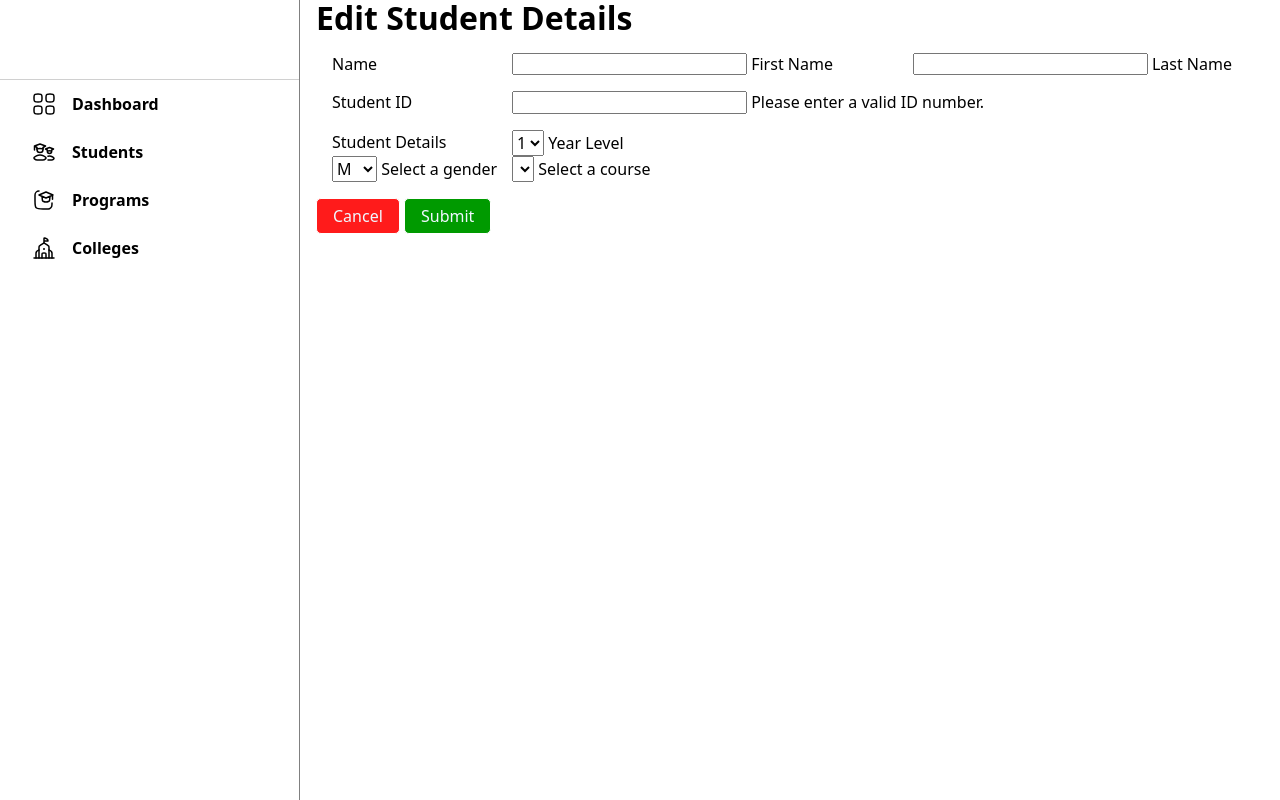
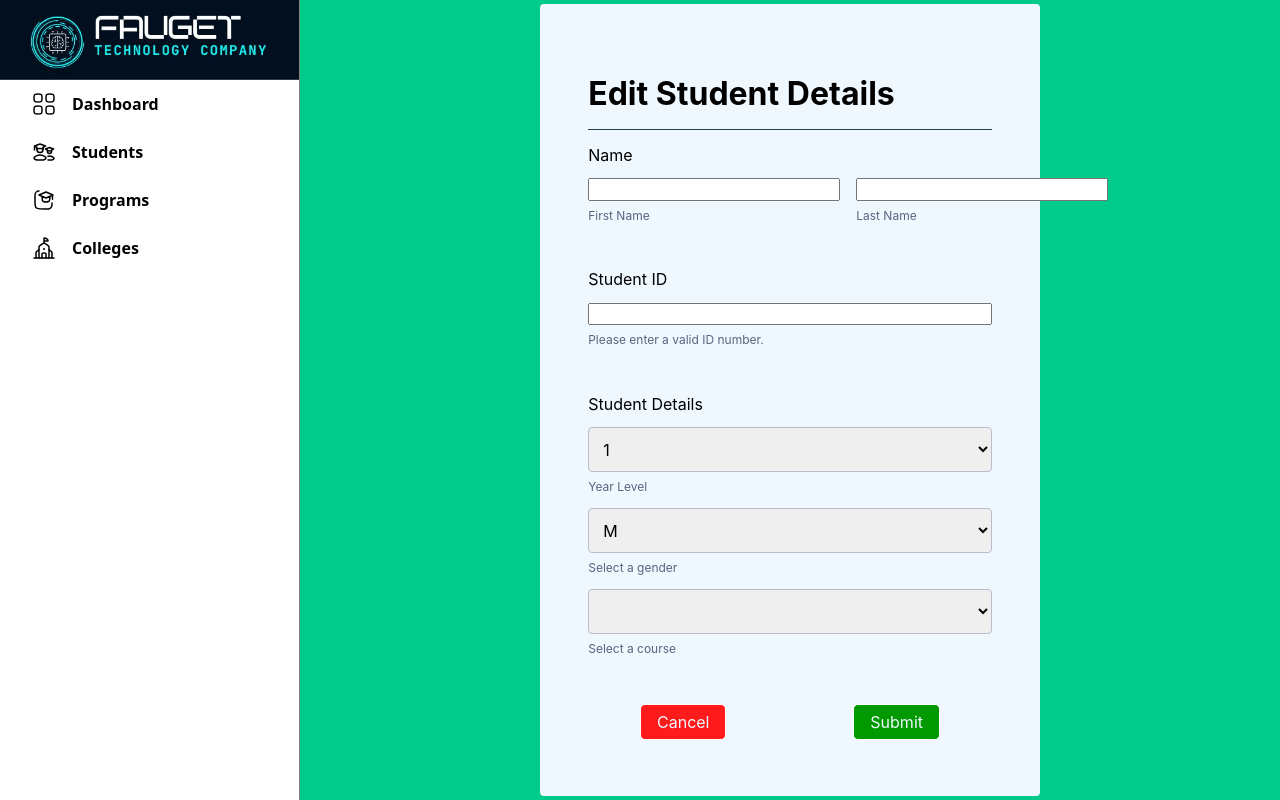
Before and after one commit to KishonShrill/flask-students-mysql, a Flask app: template app/templates/crud_blueprint/editStudent.html in a window 1280 px wide. Run offline with Flask 3, Linux system fonts and the light colour scheme; the template is opened without the code that fills it: values that come from a table or form of the project are taken from there, others are empty.

Commit message:
[CSS,JS] dynamic url and added stylings

```diff
--- a/app/static/css/main.css
+++ b/app/static/css/main.css
@@ -9,22 +9,29 @@
 
 body {
   height: 100vh;
+  padding-right: 1rem;
   display: grid;
   gap: 1rem;
   grid-template-columns: 300px 1fr;
   grid-template-areas:
     'aside content'
   ;
+  background-color: #00CB8B;
 }
 
 
 aside {
   grid-area: aside;
   border-right: 1px solid grey;
+  background-color: var(--clr-light);
 }
 .aside__header {
   height: 5rem;
   border-bottom: 1px solid rgba(128, 128, 128, 0.374);
+  background-image: url(../images/logo-banner.jpg);
+  background-repeat: no-repeat;
+  background-size: cover;
+  background-position: 50% 49%;
 }
 .aside__nav {
   display: flex;
@@ -50,8 +57,6 @@ aside {
 
 main {
   grid-area: content;
-
-  margin-right: 1rem;
   display: flex;
   gap: 1rem;
   flex-direction: column;
@@ -64,6 +69,7 @@ main {
   border: 1px solid grey;
   border-top: none;
   border-radius: 0 0 10px 10px;
+  background-color: var(--clr-light);
 }
 .content__header-form {
   width: 100%;
@@ -74,10 +80,11 @@ main {
 .content__table {
   height: calc(100vh - 5rem - 1rem - 1rem);
   display: flex;
+  flex-direction: column;
   border: 1px solid grey;
   border-radius: 10px;
   overflow: hidden;
-  flex-direction: column;
+  background-color: var(--clr-light);
 }
 .content__table > div:nth-child(2) {
   overflow-y: auto;
@@ -87,30 +94,65 @@ main {
   margin-left: 1rem;
   align-items: center;
 }
-.content__table-data-wrapper {
-  height: 100%;
+.content__table-data-wrapper {height: 100%;}
+.gender {
+  padding: 0.25rem 0.5rem;
+  border-radius: 5px;
 }
-
-/* *This has been moved to utils.css  */
-/* *This has been moved to utils.css  */
-/* *This has been moved to utils.css  */
-/* .content__table-header {
-  padding-block: 1rem;
-  padding-right: 1.1rem;
-  display: grid;
-  grid-template-columns: 2fr 2fr 2fr 1fr 1fr 1fr 2fr;
-  background-color: #A8B2B8;
-}
-.content__table-data {
-  height: 2rem;
-  margin-bottom: 0.5rem;
-  display: grid;
-  grid-template-columns: 2fr 2fr 2fr 1fr 1fr 1fr 2fr;
-} */
-
 .actions-div {
   height: 100%;
   padding: .5rem 0 .5rem 1rem;
   display: flex;
   gap: .5rem;
 }
+.actions-div button:hover .icon {
+  color: black;
+  filter: invert(0) brightness(0) saturate(100%);
+}
+
+/* Student Edit Form */
+/* Student Edit Form */
+/* Student Edit Form */
+.edit-form-header {
+  margin-bottom: 1rem;
+  padding-bottom: 1rem;
+  border-bottom: 1px solid #29414F;
+}
+.edit-student {
+  width: clamp(500px, 50%, 800px);
+  padding: 0.5rem;
+  justify-self: center;
+  align-self: center;
+  font-family: "Inter", sans-serif;
+  border-radius: 0.25rem;
+  background-color: aliceblue;
+  z-index: 10;
+}
+.edit-student__block {
+  width: 100%;
+  height: auto;
+  padding-block: 3rem;
+  margin: 0;
+  display: flex;
+  flex-direction: column;
+  align-items: center;
+  justify-content: space-between;
+}
+.edit-form-container {
+  width: 90%;
+  margin-block: 1rem;
+  padding-inline: 1rem;
+  display: flex;
+  flex-direction: column;
+}
+.edit-form {
+  display: flex;
+  flex-direction: column;
+  gap: 3rem;
+}
+.edit-form-inputs {
+  width: 100%;
+  margin-top: 0.875rem;
+  display: flex;
+  flex-direction: column;
+}
--- a/app/static/css/utils.css
+++ b/app/static/css/utils.css
@@ -1,19 +1,24 @@
+:root {
+  --clr-light: white;
+}
+
+
 /* Data Styles */
 /* Data Styles */
 /* Data Styles */
 /* students */
 .content__table-header-students {
-  padding-block: 1rem;
+  padding-block: 0.5rem;
   padding-right: 1.1rem;
   display: grid;
-  grid-template-columns: 0.25fr 2fr 2fr 2fr 1fr 1fr 1fr 2fr;
+  grid-template-columns: 0.25fr 2fr 2fr 2fr 1fr 2fr 1fr 2fr;
+  border-bottom: 1px solid #29414F;
   background-color: #A8B2B8;
 }
 .content__table-data-students {
-  height: 2rem;
-  margin-bottom: 0.5rem;
   display: grid;
-  grid-template-columns: 0.25fr 2fr 2fr 2fr 1fr 1fr 1fr 2fr;
+  grid-template-columns: 0.25fr 2fr 2fr 2fr 1fr 2fr 1fr 2fr;
+  border-bottom: 1px solid #29414F;
 }
 /* courses */
 .content__table-header-courses {
@@ -47,7 +52,10 @@
 /* Button Specific Styles */
 /* Button Specific Styles */
 /* Button Specific Styles */
-button {
+button.add,
+button.edit,
+button.delete {
+  height: 2.2744rem;
   padding: 0.5rem 1rem;
   border: none;
   border-radius: 5px;
@@ -72,6 +80,11 @@ button.delete:hover {
   background-color: white;
   border: 1px solid grey;
 }
+button.search {
+  color: black;
+  border: 1px solid grey;
+  background-color: white;
+}
 button.disabled {
   color: black;
   background-color: #b1b1b1;
@@ -80,41 +93,36 @@ button.disabled {
 /* Style Centric Utils */
 /* Style Centric Utils */
 /* Style Centric Utils */
-dialog::backdrop {
-  background: rgba(0, 0, 0, 0.4);
-}
 .relative {position: relative;}
 .absolute {position: absolute;}
-.modal {
-  padding: 0.5rem;
-  top: 50%;
-  left: 50%;
-  translate: -50% -50%;
-  background-color: aliceblue;
-  border-radius: 0.25rem;
-  z-index: 10;
+
+button,
+input#clickAll,
+input#search,
+input.checkbox,
+select {
+  cursor: pointer;
+  height: 45px;
+  padding: 0.625em;
+  border-radius: 4px;
+  border-width: 1px;
+  border-style: solid;
+  border-color: #b8bdc9;
 }
-.modal__block {
-  width: 100%;
-  margin: 0;
-  display: flex;
-  flex-direction: column;
-  align-items: center;
-  justify-content: space-between;
+
+input#search {
+  cursor: text;
 }
-.modal__actions {
-  width: 100%;
+
+label {
+  margin-top: 0.5rem;
+  color: #57647e;
+  font-size: 0.75rem;
+}
+
+.form__actions {
+  width: 300px;
+  margin-top: 2rem;
   display: flex;
   justify-content: space-between;
 }
-.edit-form {
-  margin-block: 1rem;
-  padding-inline: 1rem;
-  display: flex;
-  flex-direction: column;
-}
-.edit-form > div {
-  display: grid;
-  grid-template-columns: 1fr 4fr;
-  align-items: center;
-}
--- a/app/static/js/activeFunctions.js
+++ b/app/static/js/activeFunctions.js
@@ -1,3 +1,14 @@
+function setSearchForm() {
+  const searchForm = document.getElementById('searchForm');
+  const query = document.getElementById('search').value;
+  const college = document.getElementById('searchCollege').value;
+  const selection = document.getElementById('studentSelection').value;
+  // Set the action URL dynamically with the student ID
+  searchForm.action = "/students/search/sort=" + selection + "?q=" + query + "&college=" + college;
+  // Submit the form
+  searchForm.submit();
+}
+
 function toggleAll(source) {
   // Get all checkboxes with class 'checkbox'
   const checkboxes = document.querySelectorAll('.checkbox');
@@ -33,13 +44,23 @@ function toggleButton() {
   });
 }
 
-function submitSingleDeleteModal(studentId) {
-  const modal = document.querySelector("[data-modal-delete]");
-  const studentLabel = document.querySelector("[student-number]");
-  modal.showModal();
+// function submitSingleDeleteModal(studentId) {
+//   const modal = document.querySelector("[data-modal-delete]");
+//   const studentLabel = document.querySelector("[student-number]");
+//   modal.showModal();
 
-  studentLabel.innerText = studentId;
-  studentLabel.style.fontWeight = "bold";
+//   studentLabel.innerText = studentId;
+//   studentLabel.style.fontWeight = "bold";
+// }
+
+
+function setEditForm(studentId) {
+  const editForm = document.getElementById('singleEditForm');
+  // Set the action URL dynamically with the student ID
+  editForm.action = `/students/edit/${studentId}`;
+
+  // Submit the form
+  editForm.submit();
 }
 
 function deleteAll() {
@@ -62,26 +83,6 @@ function submitSingleDeleteForm(studentId) {
   document.getElementById('singleDeleteForm').submit();
 }
 
-function editStudent(firstname, lastname, ID, year, gender) {
-  const editfirstname = document.querySelector('#editFirstName');
-  const editlastname = document.querySelector('#editLastName');
-  const editID = document.querySelector('#editID');
-  const edityear = document.querySelector('#editYear');
-  const editgender = document.querySelector('#editGender');
-
-  const modal = document.querySelector("[data-modal-edit]");
-  modal.showModal();
-
-  console.log(firstname);
-
-  editfirstname.placeholder = firstname;
-  editlastname.placeholder = lastname;
-  editID.placeholder = ID;
-  edityear.placeholder = year;
-  editgender.placeholder = gender;
-  document.getElementById('student_id-edit').value = ID;
-}
-
 function validateID() {
   const idInput = document.getElementById('editID');
   const regex = /^\d{4}-\d{4}$/;
--- a/app/static/js/design.js
+++ b/app/static/js/design.js
@@ -10,6 +10,7 @@ document.addEventListener("DOMContentLoaded", function() {
   navLinks.forEach(link => {
       if (link.getAttribute('href') === currentPath) {
           link.style.backgroundColor = "rgb(0, 154, 0)";
+          link.style.color = "white";
       }
   });
 });
```
Also changed, not shown: app/student/controller.py (+69 -41 lines).
